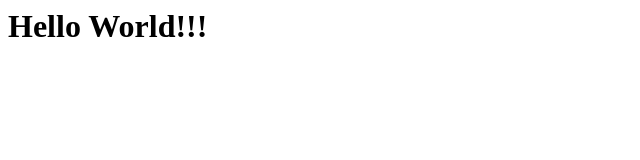
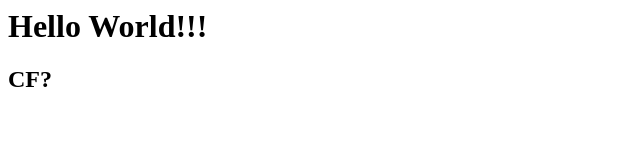
Before and after one commit to VladVernica/siit, a plain HTML site: page index.html in a window 1280 px wide. Shown: the full height of the page, 0-640 px from the left. Drawn offline with Linux system fonts and the light colour scheme.

Commit message:
added new h2

```diff
--- a/index.html
+++ b/index.html
@@ -4,5 +4,6 @@
     </head>
     <body>
         <h1>Hello World!!!</h1>
+        <h2>CF?</h2>
     </body>
 </html>
```
